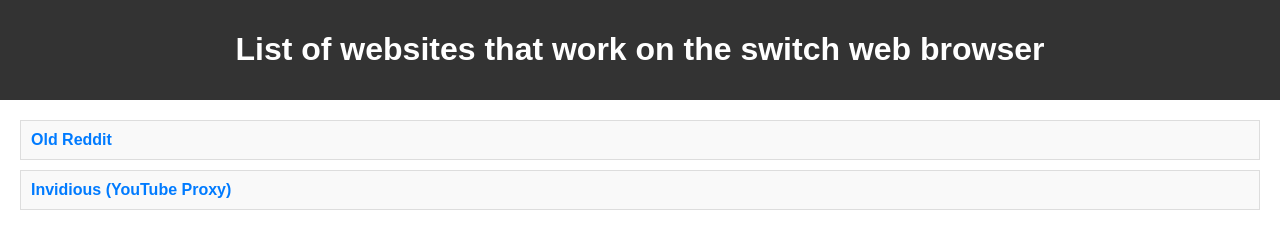
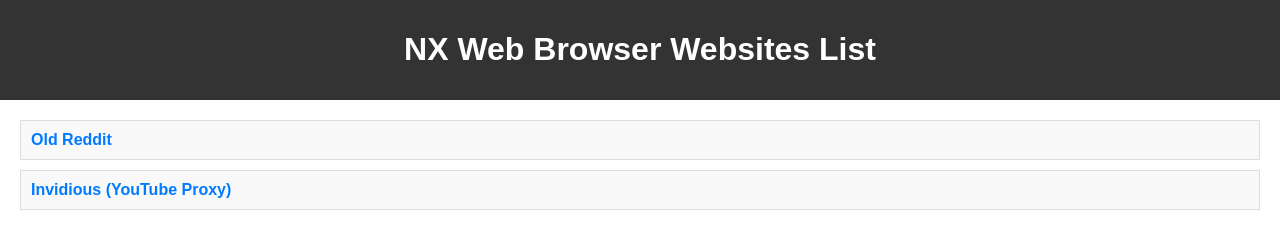
Before and after one commit to JJRoyale/jjroyale.github.io, a plain HTML site: page index.html in a window 1280 px wide. Drawn offline with Linux system fonts and the light colour scheme.

Commit message:
Update index.html

```diff
--- a/index.html
+++ b/index.html
@@ -4,11 +4,11 @@
     <meta charset="UTF-8">
     <meta name="viewport" content="width=device-width, initial-scale=1.0">
     <link rel="stylesheet" href="styles.css">
-    <title>WWSWEB</title>
+    <title>NX Website List</title>
 </head>
 <body>
     <header>
-        <h1>List of websites that work on the switch web browser</h1>
+        <h1>NX Web Browser Websites List</h1>
     </header>
 
     <section id="website-list">
```
